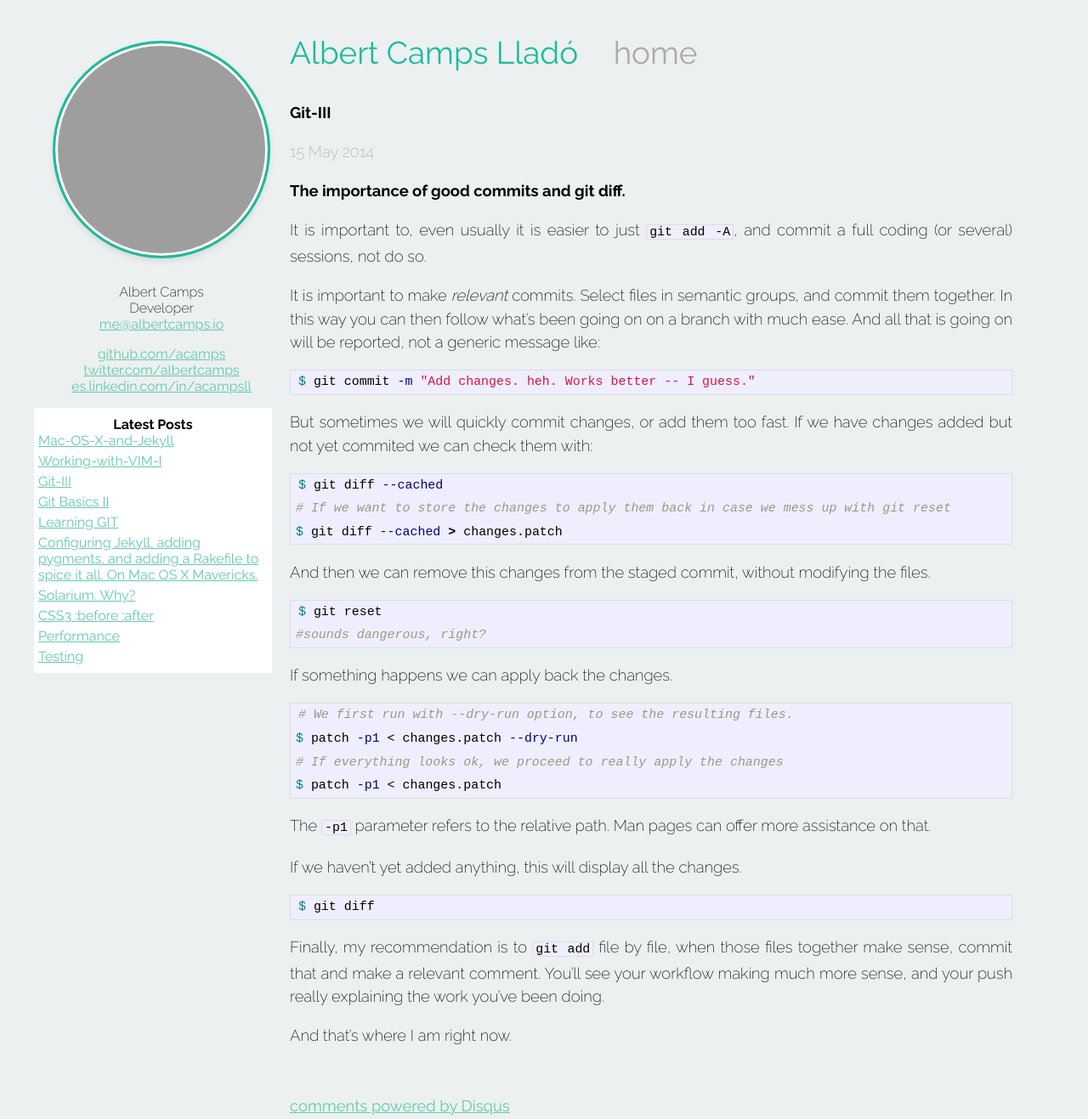
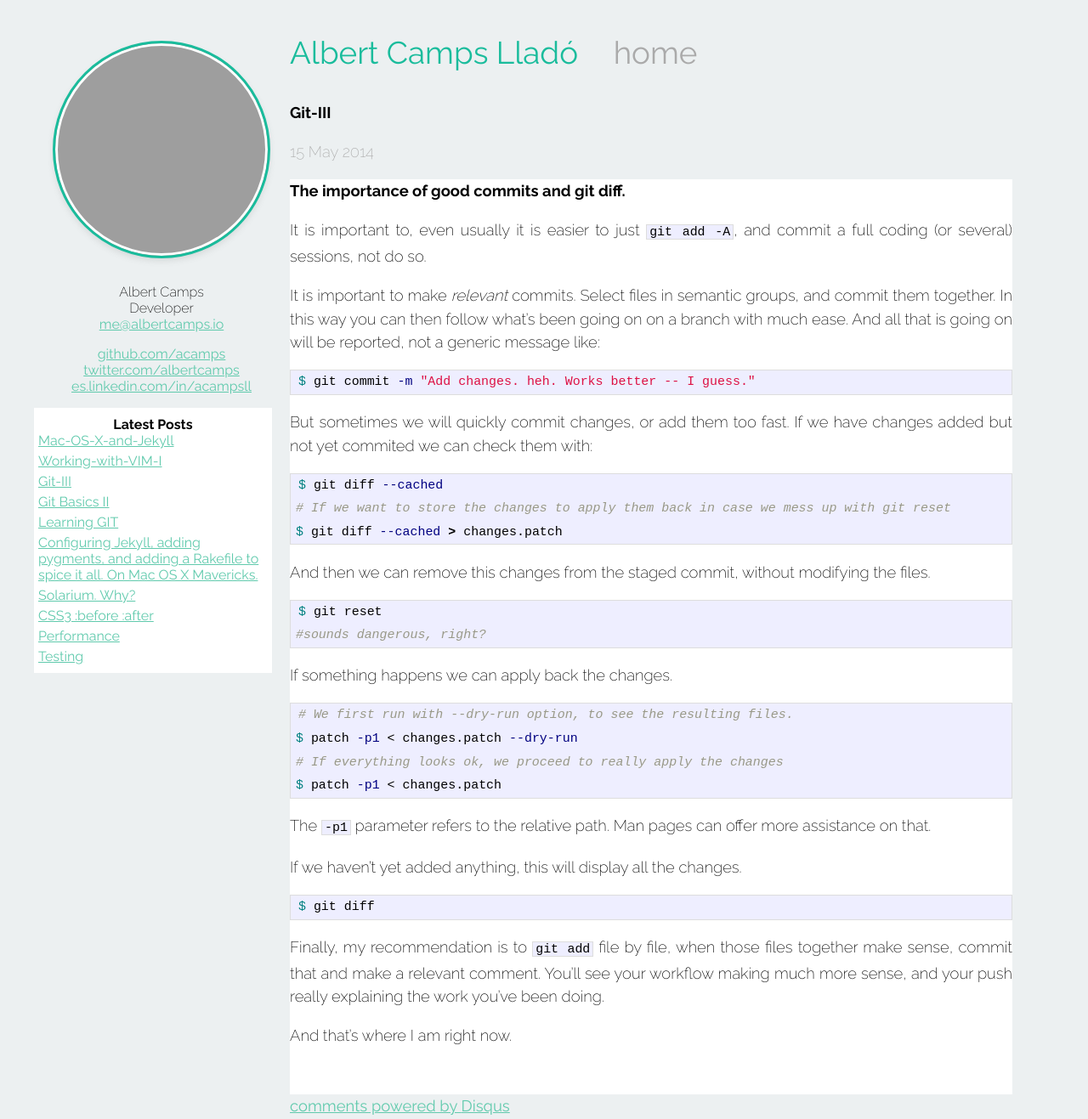
Before and after one commit to lapd-c/acamps.github.io, a Jekyll site: the page built from _posts/2014-05-16-git-iii.markdown, in a window 1280 px wide. Shown: the whole page at 85% size. Built offline with Jekyll 4.4.1, drawn with Linux system fonts in a browser that asks for light colours; Markdown is read by kramdown in place of the engine named in the settings; comment, search, counter and statistics services are not loaded; grey boxes are pictures that could not be loaded.

Commit message:
Update style

```diff
--- a/_layouts/post.html
+++ b/_layouts/post.html
@@ -4,7 +4,7 @@ layout: default
 <h2>{{ page.title }}</h2>
 <p class="meta">{{ page.date | date_to_string }}</p>
 
-<div class="post">
+<div class="post white_bg">
 {{ content }}
 </div>
 <div id="disqus_thread"></div>
--- a/css/main.css
+++ b/css/main.css
@@ -190,6 +190,10 @@ ul.posts span {
   background-color: #ecf0f1;
 }
 
+.post.white_bg {
+  background-color: #ffffff;
+}
+
 .pagination {
   text-align:center;
 }
@@ -237,12 +241,17 @@ ul.posts span {
 @media screen and (max-width:1200px) {
   .site {
     width: 95% !important;
+    margin: 0 2.5%;
   }
   #sidebar {
     width:95% !important;
+    margin:0 2.5%;
   }
   #outter_container {
     width: 95%;
+  }
+  .latest {
+    margin: 0 auto;
   }
 }
 /*
```
Also changed, not shown: 1 other file.
